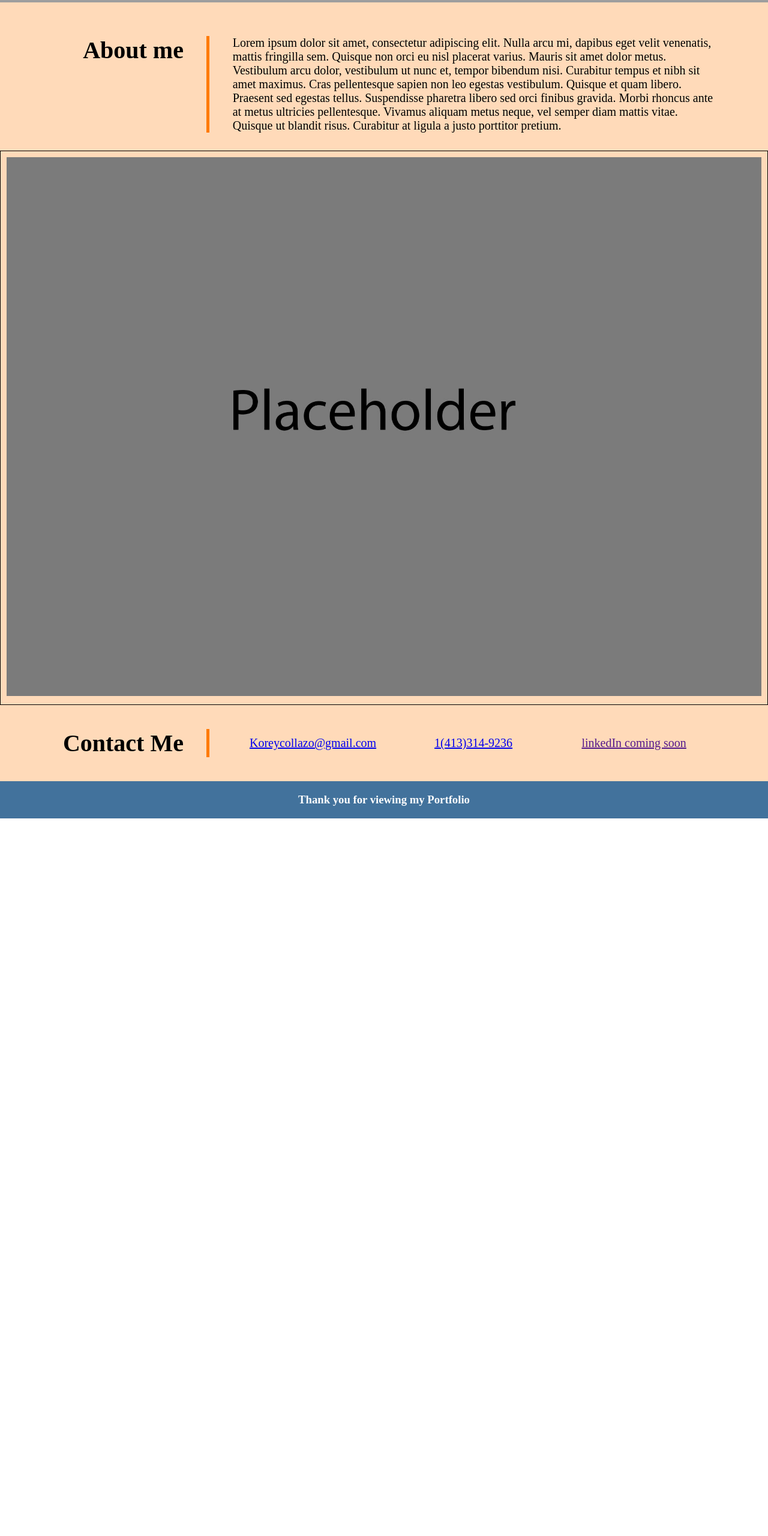
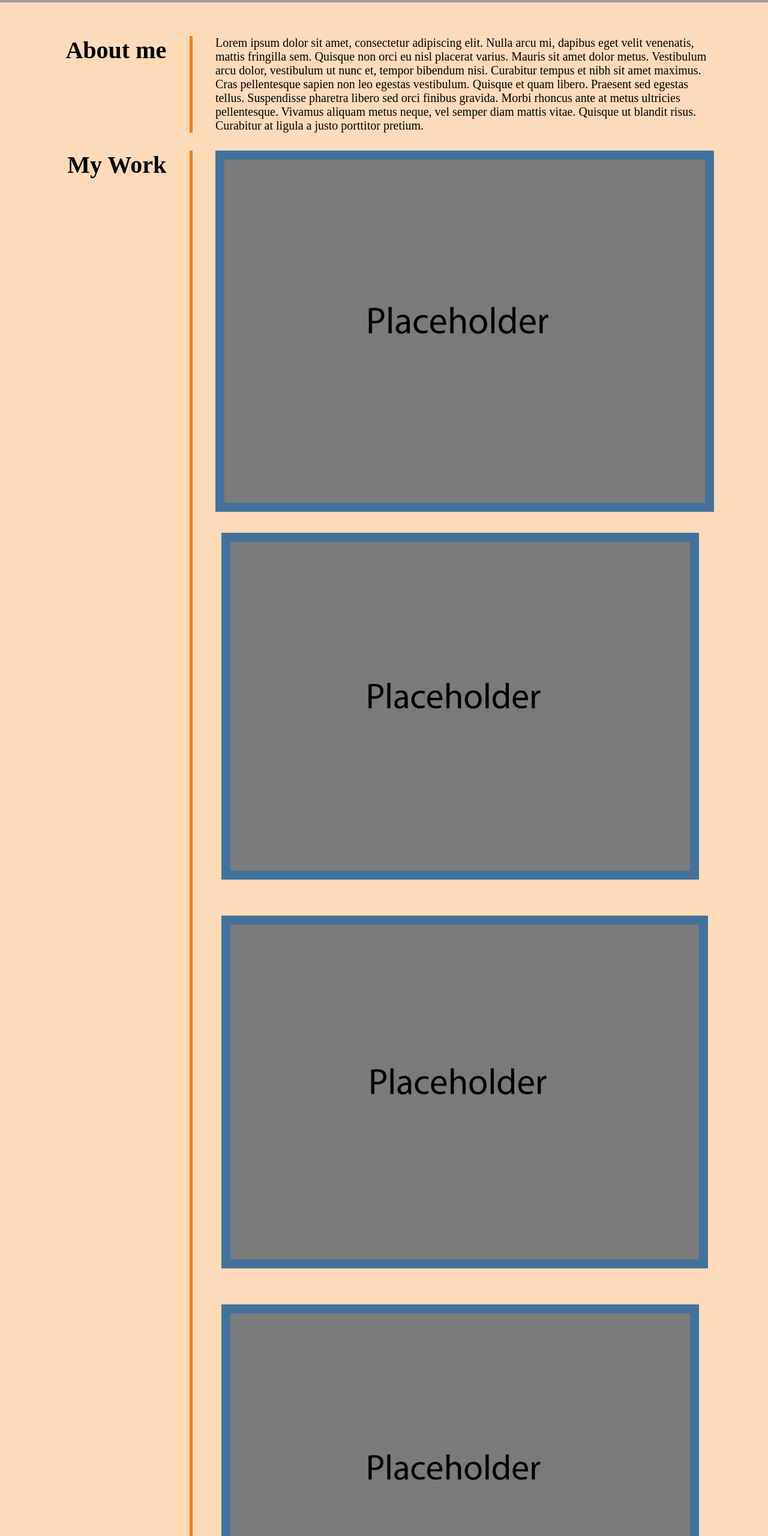
Before and after one commit to KoreyCollazo/Portfolio, a plain HTML site: page index.html in a window 1280 px wide. Shown: the part 860-3420 px from the top of the page at 60% size. Before the commit the page ends 2224 px from the top, so only its background shows below. Drawn offline with Linux system fonts and the light colour scheme; grey boxes are pictures that could not be loaded.

Commit message:
added my-work section

```diff
--- a/assets/css/style.css
+++ b/assets/css/style.css
@@ -66,7 +66,7 @@ h1 {
     margin-left: 20%;
 }
 
-main{
+main {
     padding-top: 800px;
     margin-top: 2%;
     background-color: peachpuff;
@@ -85,7 +85,7 @@ main{
     align-items: top;
     justify-content: right;
     padding-right: 3%;
-    padding-left: 3%;
+
     margin-right: 3%;
     order:1;
 }
@@ -101,18 +101,203 @@ h2{
     order:2;
 }
 
-.card {
-    flex: 1 0 0;
+.my-work {
+    display: flex;
+    margin-bottom: 30px;
+    margin-top: 30px;
+}
+
+.my-work-title {
+    flex: 1;
+    border-right: 5px solid rgb(255, 122, 0);
+    display: flex;
+    align-items: top;
+    justify-content: right;
+    padding-right: 3%;
+
+    margin-right: 3%;
+    order:1;
+}
+
+.canvas {
+    flex:3;
+    display: flex;
+    padding-right: 7%;
+    font-size: 20px;
+    order:2;
+    flex-wrap: wrap;
+}
+
+.card-large {
+    text-align: center;
+    position: relative;
+  }
+
+.card-large img {
+    width: 100%;
+    size: auto;
+    border: 15px solid rgb(66, 114, 156);
+  }
+
+.wrapper {
+    position: absolute;
+    overflow: hidden;
+    width: 100%;
+    height: 100%;
+    margin-top: -72.9%;
+}
+
+#slide {
+    position: absolute;
+    left: -100px;
+    width: 200px;
+    height: 100px;
+    background: rgb(81, 145, 202);
+    transition: 1s;
+    margin-top: 58%;
+    margin-left: -100px;
+}
+
+.card-large:hover #slide {
+    transition: 1s;
+    left: 100px;
+}
+
+.card-large:hover img[alt="example-1"] {
+    border-color: rgb(81, 145, 202);
+}
+
+  .card {
     padding: 10px;
+    margin: auto;
     text-align: center;
-    border-style: solid;
-    border-width: 1px;
+    flex: 2;
+    margin-bottom: 15px;
+    margin-top: 20px;
+    position: relative;
+  }
+
+  .card:nth-child(even) {
+    margin-right: 15px;
   }
 
 .card img {
     width: 100%;
     min-width: 400px;
+    border: 15px solid rgb(66, 114, 156);
   }
+
+.wrapper-2 {
+    position: absolute;
+    overflow: hidden;
+    width: 96%;
+    height: 96%;
+    margin-top: -72.9%;
+}
+
+#slide-2 {
+    position: absolute;
+    left: -100px;
+    width: 200px;
+    height: 100px;
+    background: rgb(81, 145, 202);
+    transition: 1s;
+    margin-top: 47%;
+    margin-left: -100px;
+}
+
+.card:hover #slide-2 {
+    transition: 1s;
+    left: 100px;
+}
+
+.card:hover img[alt="example-2"] {
+    border-color: rgb(81, 145, 202);
+}
+
+.wrapper-3 {
+    position: absolute;
+    overflow: hidden;
+    width: 96%;
+    height: 96%;
+    margin-top: -72.9%;
+}
+
+#slide-3 {
+    position: absolute;
+    left: -100px;
+    width: 200px;
+    height: 100px;
+    background: rgb(81, 145, 202);
+    transition: 1s;
+    margin-top: 47%;
+    margin-left: -100px;
+}
+
+.card:hover #slide-3 {
+    transition: 1s;
+    left: 100px;
+}
+
+.card:hover img[alt="example-3"] {
+    border-color: rgb(81, 145, 202);
+}
+
+.wrapper-4 {
+    position: absolute;
+    overflow: hidden;
+    width: 96%;
+    height: 96%;
+    margin-top: -72.9%;
+}
+
+#slide-4 {
+    position: absolute;
+    left: -100px;
+    width: 200px;
+    height: 100px;
+    background: rgb(81, 145, 202);
+    transition: 1s;
+    margin-top: 47%;
+    margin-left: -100px;
+}
+
+.card:hover #slide-4 {
+    transition: 1s;
+    left: 100px;
+}
+
+.card:hover img[alt="example-4"] {
+    border-color: rgb(81, 145, 202);
+}
+
+.wrapper-5 {
+    position: absolute;
+    overflow: hidden;
+    width: 96%;
+    height: 96%;
+    margin-top: -72.9%;
+}
+
+#slide-5 {
+    position: absolute;
+    left: -100px;
+    width: 200px;
+    height: 100px;
+    background: rgb(81, 145, 202);
+    transition: 1s;
+    margin-top: 47%;
+    margin-left: -100px;
+}
+
+.card:hover #slide-5 {
+    transition: 1s;
+    left: 100px;
+}
+
+.card:hover img[alt="example-5"] {
+    border-color: rgb(81, 145, 202);
+}
 
 .contact-me {
     display: flex;
@@ -127,7 +312,7 @@ h2{
     align-items: top;
     justify-content: right;
     padding-right: 3%;
-    padding-left: 3%;
+
     margin-right: 3%;
     order:1;
 }
--- a/index.html
+++ b/index.html
@@ -43,8 +43,57 @@
                 <p>Lorem ipsum dolor sit amet, consectetur adipiscing elit. Nulla arcu mi, dapibus eget velit venenatis, mattis fringilla sem. Quisque non orci eu nisl placerat varius. Mauris sit amet dolor metus. Vestibulum arcu dolor, vestibulum ut nunc et, tempor bibendum nisi. Curabitur tempus et nibh sit amet maximus. Cras pellentesque sapien non leo egestas vestibulum. Quisque et quam libero. Praesent sed egestas tellus. Suspendisse pharetra libero sed orci finibus gravida. Morbi rhoncus ante at metus ultricies pellentesque. Vivamus aliquam metus neque, vel semper diam mattis vitae. Quisque ut blandit risus. Curabitur at ligula a justo porttitor pretium.</p>
             </div>
         </div>
-        <section class="card">
-            <img src="./assets/images/placeholder.jpg" alt="Placeholder" />
+        <section class="my-work">
+            <div class="my-work-title">
+                <h2>My Work</h2>
+            </div>
+            <div class="canvas">
+                <div class="card-large">
+                    <img class="example-1" src="./assets/images/placeholder.jpg" alt="example-1" />
+                    <div class="wrapper">
+                        <section id="slide">
+                            <h3>Title</h3>
+                            <p>Description</p>
+                        </section>
+                    </div>
+                </div>
+                <div class="card">
+                    <img src="./assets/images/placeholder.jpg" alt="example-2" />
+                    <div class="wrapper-2">
+                        <section id="slide-2">
+                            <h3>Title</h3>
+                            <p>Description</p>
+                        </section>
+                    </div>
+                </div>
+                <div class="card">
+                    <img src="./assets/images/placeholder.jpg" alt="example-3" />
+                    <div class="wrapper-3">
+                        <section id="slide-3">
+                            <h3>Title</h3>
+                            <p>Description</p>
+                        </section>
+                    </div>
+                </div>
+                <div class="card">
+                    <img src="./assets/images/placeholder.jpg" alt="example-4" />
+                    <div class="wrapper-4">
+                        <section id="slide-4">
+                            <h3>Title</h3>
+                            <p>Description</p>
+                        </section>
+                    </div>
+                </div>
+                <div class="card">
+                    <img src="./assets/images/placeholder.jpg" alt="example-5" />
+                    <div class="wrapper-5">
+                        <section id="slide-5">
+                            <h3>Title</h3>
+                            <p>Description</p>
+                        </section>
+                    </div>
+                </div>
+            </div>
         </section>
 
         <section class="contact-me">
```
